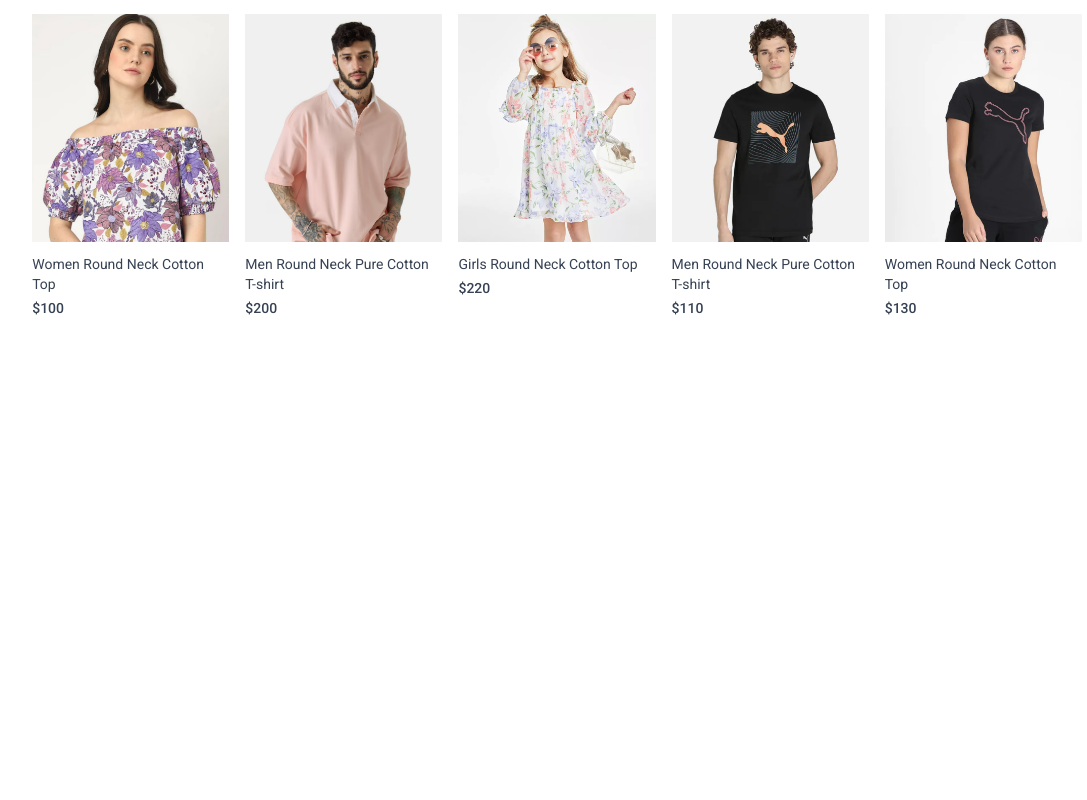
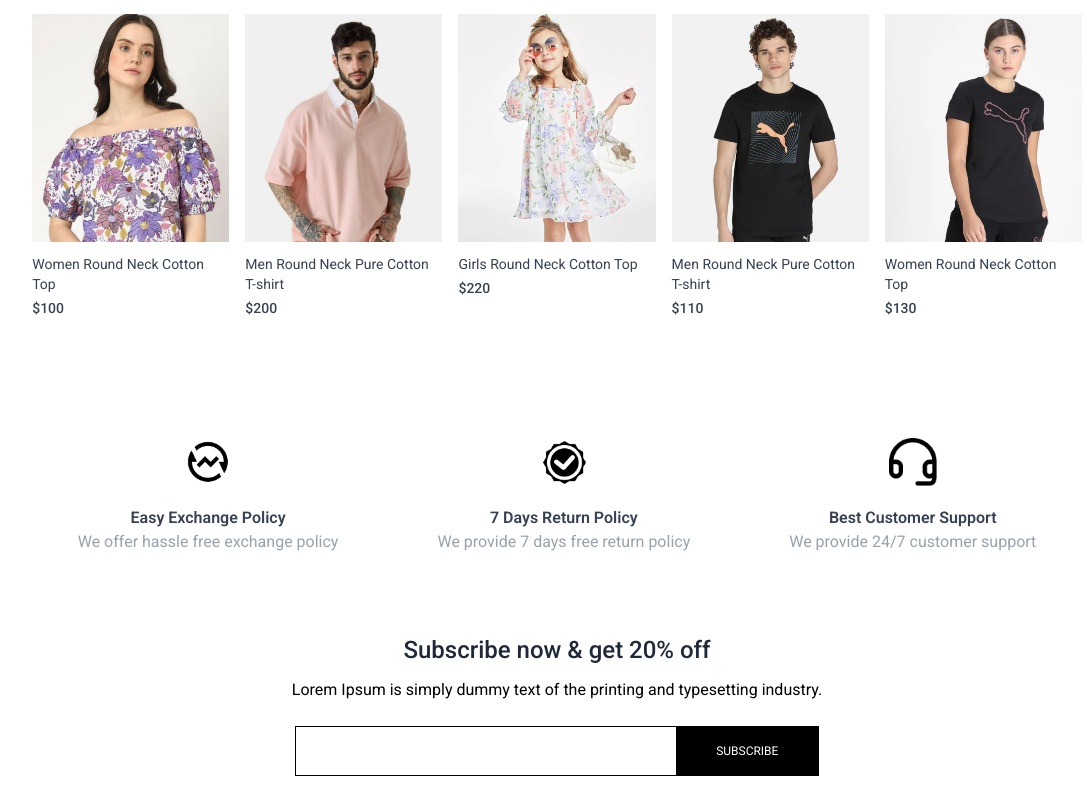
Before and after one commit to Fajar-saputra/threadly-store, a React (Vite) app in the folder client/: page / in a window 1280 px wide. Shown: the part 1475-2275 px from the top of the page, without its empty margins (83-1170 px from the left). Before the commit the page ends 1833 px from the top, so only its background shows below. Built offline with nearby package versions, Linux system fonts and the light colour scheme.

Commit message:
feat: add component NewsletterBox

```diff
--- /dev/null
+++ b/client/src/components/NewsletterBox.jsx
@@ -0,0 +1,16 @@
+import React from 'react'
+
+const NewsletterBox = () => {
+  return (
+      <div className='text-center'>
+          <p className='text-2xl font-medium text-gray-800'>Subscribe now & get 20% off</p>
+          <p className='text-gray 400 mt-3'>Lorem Ipsum is simply dummy text of the printing and typesetting industry. </p>
+          <form onSubmit={(event) => event.preventDefault()} action="" className='w-full sm:w-1/2 flex items-center gap-3 mx-auto my-6 border pl-3 '>
+              <input  className='w-full sm:flex-1 outline-none' aria-placeholder='Enter your email' type='email'  required/>
+              <button className='bg-black text-white text-xs px-10 py-4'>SUBSCRIBE</button>
+          </form>
+    </div>
+  )
+}
+
+export default NewsletterBox
--- /dev/null
+++ b/client/src/components/OurPolicy.jsx
@@ -0,0 +1,26 @@
+import React from "react";
+import { assets } from "../assets/frontend_assets/assets";
+
+const OurPolicy = () => {
+    return (
+        <div className="flex flex-col sm:flex-row justify-around gap-12 sm:gap-2 text-center py-20 text-xs sm:text-sm  md:text-base text-gray-700">
+            <div>
+                <img src={assets.exchange_icon} alt="" className="w-12 m-auto mb-5" />
+                <p className="font-semibold">Easy Exchange Policy</p>
+                <p className="text-gray-400">We offer hassle free exchange policy</p>
+            </div>
+            <div>
+                <img src={assets.quality_icon} alt="" className="w-12 m-auto mb-5" />
+                <p className="font-semibold">7 Days Return Policy</p>
+                <p className="text-gray-400">We provide 7 days free return policy </p>
+            </div>
+            <div>
+                <img src={assets.support_img} alt="" className="w-12 m-auto mb-5" />
+                <p className="font-semibold">Best Customer Support</p>
+                <p className="text-gray-400">We provide 24/7 customer support</p>
+            </div>
+        </div>
+    );
+};
+
+export default OurPolicy;
--- a/client/src/pages/Home.jsx
+++ b/client/src/pages/Home.jsx
@@ -1,6 +1,8 @@
 import LatestCollection from "../components/LatestCollection";
 import Hero from "../components/Hero";
 import BestSeller from "../components/BestSeller";
+import OurPolicy from "../components/OurPolicy";
+import NewsletterBox from "../components/NewsletterBox";
 
 export default function Home() {
     return (
@@ -8,6 +10,8 @@
             <Hero />
             <LatestCollection />
             <BestSeller />
+            <OurPolicy />
+            <NewsletterBox />
         </div>
     );
 }
```
